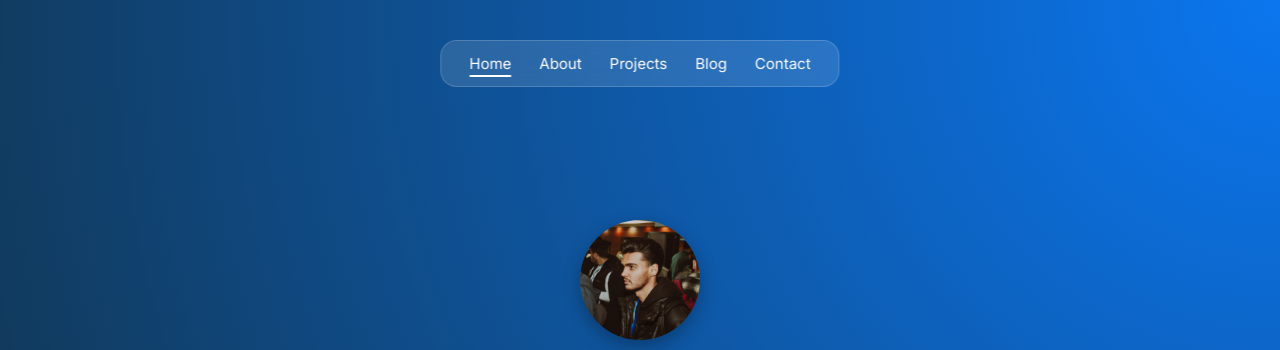
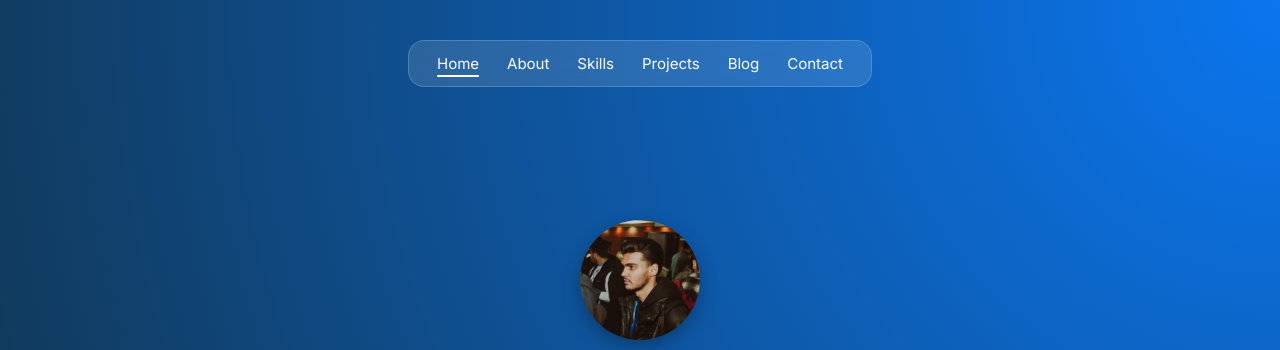
Before and after one commit to Mohammad-Alipour/mohammad-alipour.github.io, a plain HTML site: page index.html in a window 1280 px wide. Shown: the top 350 px of the page. Drawn offline with Linux system fonts and the light colour scheme.

Commit message:
Update landing details

```diff
--- a/index.html
+++ b/index.html
@@ -20,11 +20,12 @@
     <!-- Navigation -->
     <nav class="navbar">
     <ul>
-    <li><a href="#Home" class="active">Home</a></li>
-    <li><a href="#About">About</a></li>
-    <li><a href="#Projects">Projects</a></li>
-    <li><a href="#Blog">Blog</a></li>
-    <li><a href="#Contact">Contact</a></li>
+    <li><a href="#home" class="active">Home</a></li>
+    <li><a href="#about">About</a></li>
+    <li><a href="#skills">Skills</a></li>
+    <li><a href="#projects">Projects</a></li>
+    <li><a href="#blog">Blog</a></li>
+    <li><a href="#contact">Contact</a></li>
     </ul>
     </nav>
 
```
